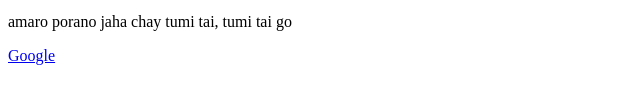
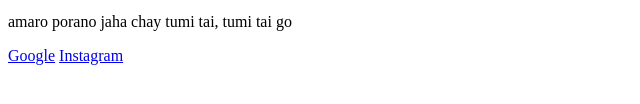
Before and after one commit to akashforreal/My-first-website, a plain HTML site: page index.html in a window 1280 px wide. Shown: the part 240-344 px from the top of the page, 0-640 px from the left. Drawn offline with Linux system fonts and the light colour scheme.

Commit message:
Update index.html

```diff
--- a/index.html
+++ b/index.html
@@ -13,5 +13,6 @@
     <a href="www.facebook.com/akashforreal">Facebook</a>
     <p>amaro porano jaha chay tumi tai, tumi tai go</p>
     <a href="www.google.com">Google</a>
+    <a href="www.instagram.com">Instagram</a>
 </body>
 </html>
```
